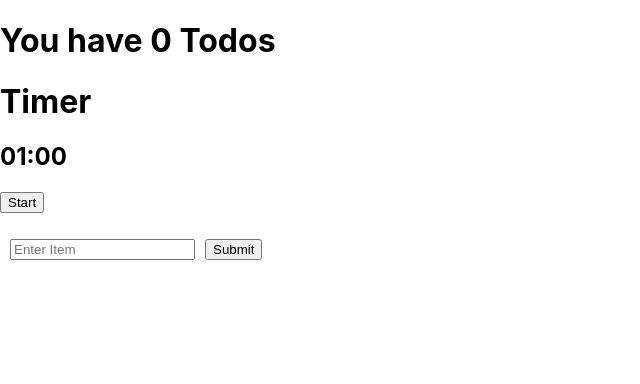
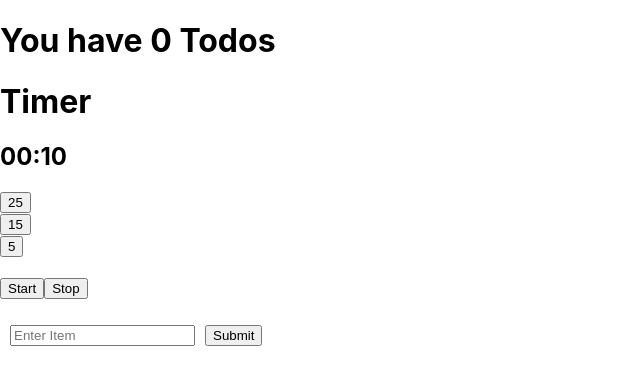
Before and after one commit to CharlieYYZ/TODO, a React (Create React App) app: page / in a window 1280 px wide. Shown: the top 384 px of the page, without its empty margins (0-640 px from the left). Built offline with nearby package versions, Linux system fonts and the light colour scheme.

Commit message:
Supports stop/play

```diff
--- a/src/App.js
+++ b/src/App.js
@@ -23,6 +23,7 @@ const TodoList = (props) => {
     )
   };
 
+
   class TaskTimer extends React.Component {
 
 
@@ -32,7 +33,12 @@ const TodoList = (props) => {
         <h1>Timer</h1>
 
         <h2>{String(Math.floor(this.props.time/60)).padStart(2, '0')}:{String(this.props.time%60).padStart(2, '0')}</h2>
+        <div><button value={25} onClick={(e) => this.props.onDuration(e.target.value)}>25</button></div>
+        <div><button value={15} onClick={(e) => this.props.onDuration(e.target.value)}>15</button></div>
+        <div><button value={5} onClick={(e) => this.props.onDuration(e.target.value)}>5</button></div>
+        <br></br>
         <button disabled={this.props.disabled} onClick={(e) => {this.props.onStart()}}>Start</button>
+        <button onClick={(e) => this.props.onStop()}>Stop</button>
         </div>
       )
     }
@@ -65,24 +71,80 @@ const TodoList = (props) => {
 
 class App extends React.Component {
 
-  state = {
+constructor(props){
+  super(props);
+  this.state = {
     tasks:[],
-    time: 1 * 60,
-    disabled: false
+    time: 10,
+    countdown: 0,
+    disabled: false,
+    setting: false,
+  };
+  this.timer = 0;
+}
+
+componentDidMount() {
+// this.handleStart()
+}
+
+
+componentDidUpdate(prevProps, prevState) {
+  console.log(prevState.time)
+  if (prevState.time === 1 || prevState.time === 0) {
+    this.setState({setting: false});
+    return this.resetTime();
+  }
+}
+
+
+handleDuration = duration => {
+  this.setState({disabled: false})
+  this.setState({time: duration * 60})
   };
 
   handleStart = () => {
-      this.setState({disabled: true})
-      let resetTime = this.state.time
-      this.interval = setInterval(() => {
-        this.setState({time:this.state.time -1 });
-      }, 1000);
+    if (this.state.setting === false) {
+      this.setState({setting: true})
+      return this.startTime();
+    } else {
+      this.setState({setting: false})
+      return this.resetTime();
+    }
 
-      setTimeout(() => {
-        console.log();
-        clearInterval(this.interval); alert('Time is up!');this.setState({time:resetTime, disabled: false})
-      }, this.state.time * 1000);
-      }
+  }
+
+  startTime(){
+  this.timer = setInterval(() => {
+      this.setState({time:this.state.time - 1})
+    }, 1000);}
+
+
+  resetTime() {
+    const startTime = this.timer
+    clearInterval(this.timer)
+    console.log(startTime)
+  }
+
+  // handleStart = () => {
+  //     this.setState({disabled: true})
+  //     let resetTime = this.state.time
+
+  //     let interval = setInterval(() => {
+  //       this.setState({time:this.state.time -1 });
+  //     }, 1000);
+
+  //     setTimeout(() => {
+  //       clearInterval(interval); alert('Time is up!');this.setState({time:resetTime, disabled: false})
+  //     }, this.state.time * 1000);
+  //     }
+
+    handleStop = () => {
+      // window.location.reload(false)
+      this.setState({setting: false, time: 0, disabled: true})
+      return this.resetTime();
+    }
+
+
 
   handleDelete = (index) => {
     const newArr = this.state.tasks;
@@ -101,7 +163,8 @@ class App extends React.Component {
     return(
        <div>
          <Header numTodos={this.state.tasks.length}/>
-         <TaskTimer disabled={this.state.disabled} time={this.state.time} onStart={this.handleStart}/>
+         <TaskTimer disabled={this.state.disabled} time={this.state.time} onDuration={this.handleDuration}
+         onStart={this.handleStart} onStop={this.handleStop}/>
          <TodoList tasks={this.state.tasks} onDelete={this.handleDelete}/>
          <SubmitForm onFormSubmit={this.handleSubmit}/>
       </div>
@@ -109,4 +172,5 @@ class App extends React.Component {
   }
 }
 
+
 export default App;
```
